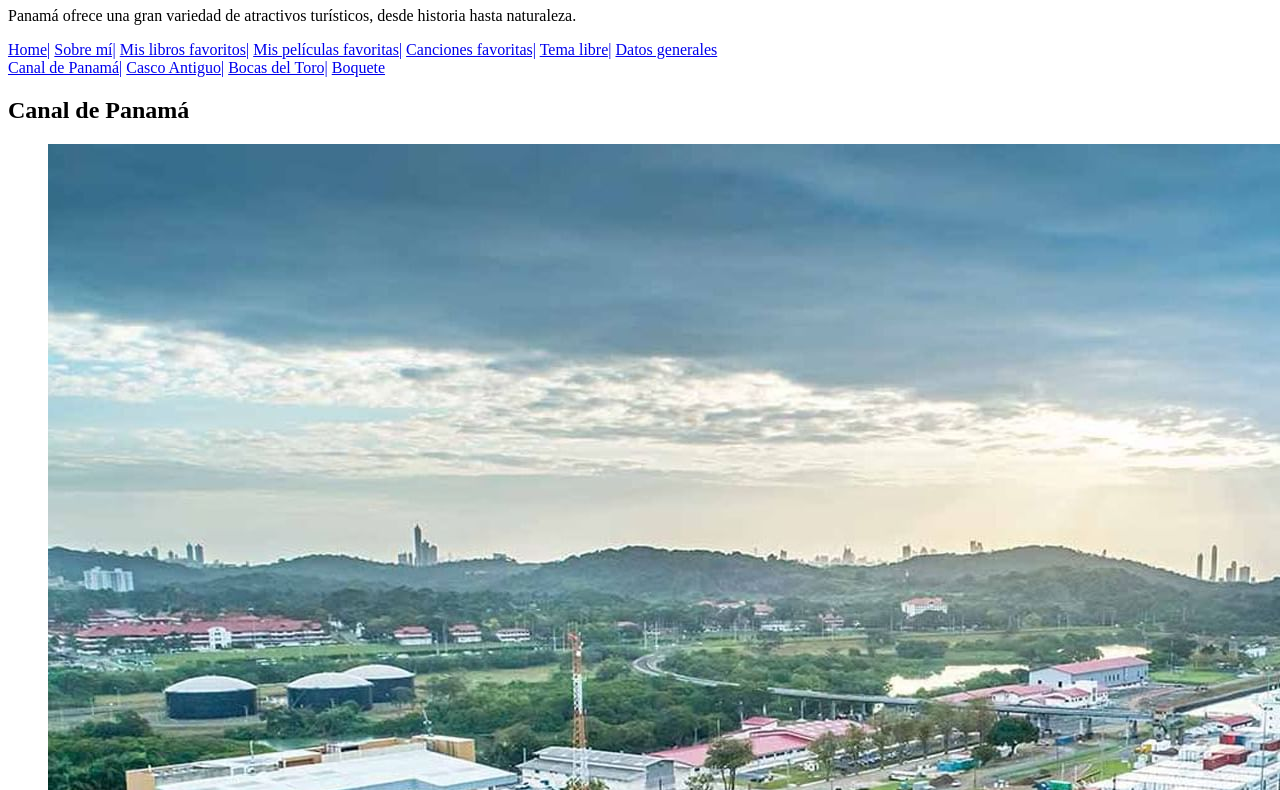
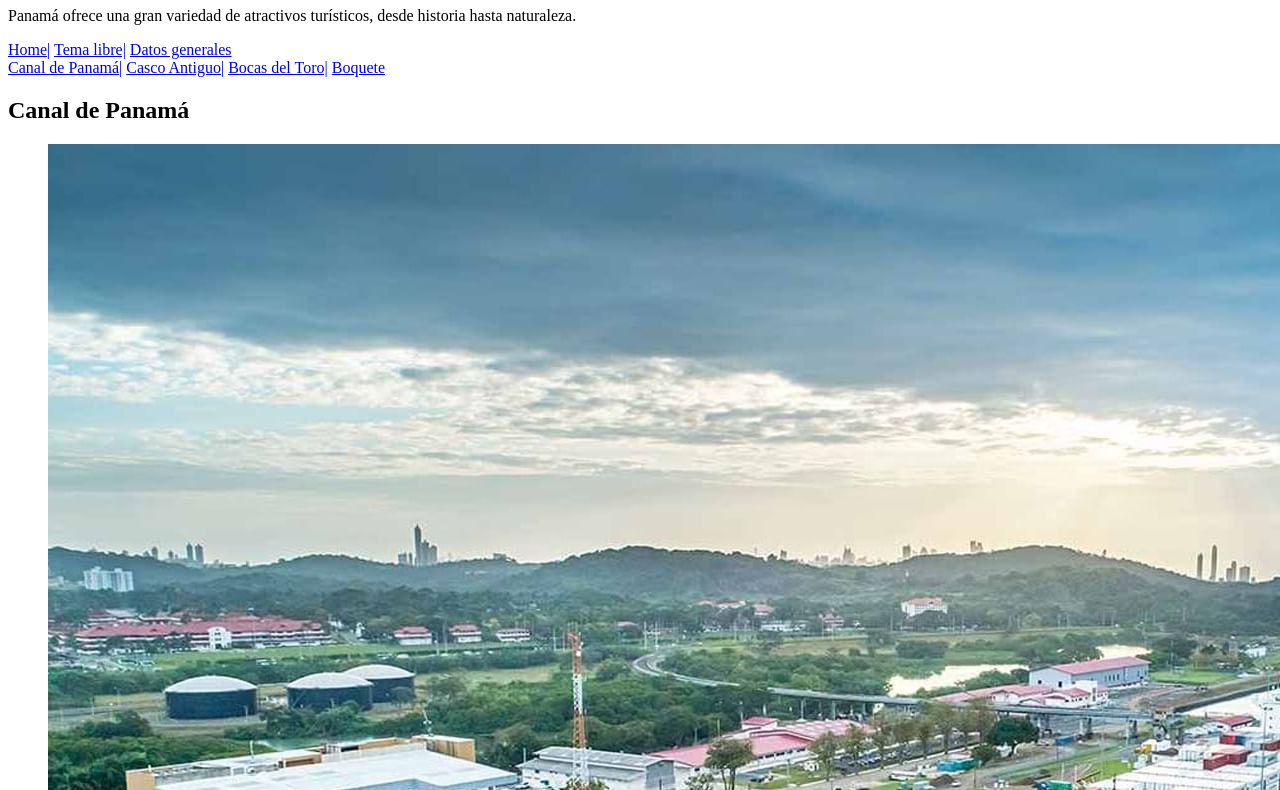
Before and after one commit to Robrt13/Tarea2-INGWEB, a plain HTML site: page tema.html in a window 1280 px wide. Shown: the part 73-863 px from the top of the page. Drawn offline with Linux system fonts and the light colour scheme.

Commit message:
cambios navegacion

```diff
--- a/tema.html
+++ b/tema.html
@@ -13,10 +13,6 @@
     <!-- Menú global -->
     <nav>
       <a href="index.html">Home|</a>
-      <a href="MiBiografia_SAmpie.html#sobre-mi">Sobre mí|</a>
-      <a href="MiBiografia_SAmpie.html#mis-libros">Mis libros favoritos|</a>
-      <a href="MiBiografia_SAmpie.html#mis-peliculas">Mis películas favoritas|</a>
-      <a href="MiBiografia_SAmpie.html#canciones-favoritas">Canciones favoritas|</a>
       <a href="tema.html">Tema libre|</a>
       <a href="Curriculo.html">Datos generales</a>
     </nav>
```
Also changed, not shown: MiBiografia_SAmpie.html (+0 -4 lines), index.html (+1 -5 lines).
